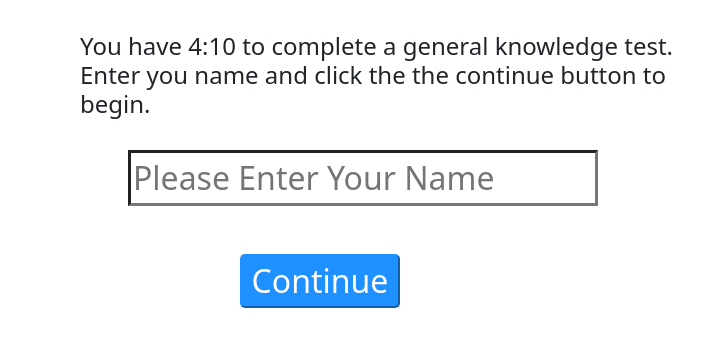
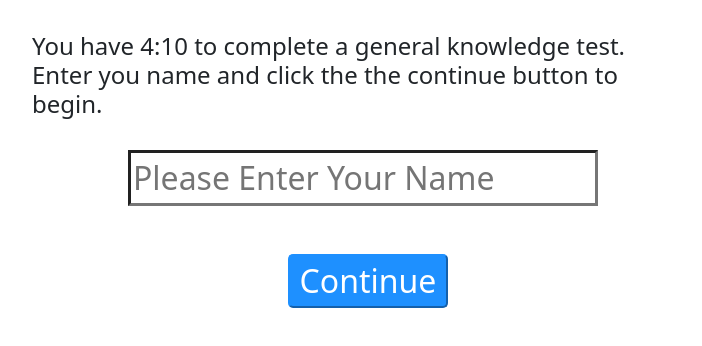
Before and after one commit to Prim3timer/test, a React (Create React App) app: page / in a window 1280 px wide. Shown: the top 346 px of the page, without its empty margins (0-702 px from the left). Built offline with nearby package versions, Linux system fonts and the light colour scheme.

Commit message:
table work css

```diff
--- a/src/nameComponent.js
+++ b/src/nameComponent.js
@@ -8,7 +8,7 @@ error})=> {
         <section>
 
             <h4
-            style={{margin: '0 0 0 5rem',
+            style={{margin: '0 0 0 2rem',
             width: '40rem'}}>You have {Math.floor(time/60)}:{time % 60} to complete a
             general knowledge test. Enter you name and click the the continue button to begin.</h4>
         <input
@@ -20,7 +20,7 @@ error})=> {
         placeholder='Please Enter Your Name'
         />
         <h2 id="error">{error}</h2><br/>
-        <button style={{fontSize: '2rem', margin: '1rem 0 0 15rem'}}
+        <button style={{fontSize: '2rem', margin: '1rem 0 0 18rem'}}
         onClick={verifyName}>Continue</button>
 </section>
     )
```
